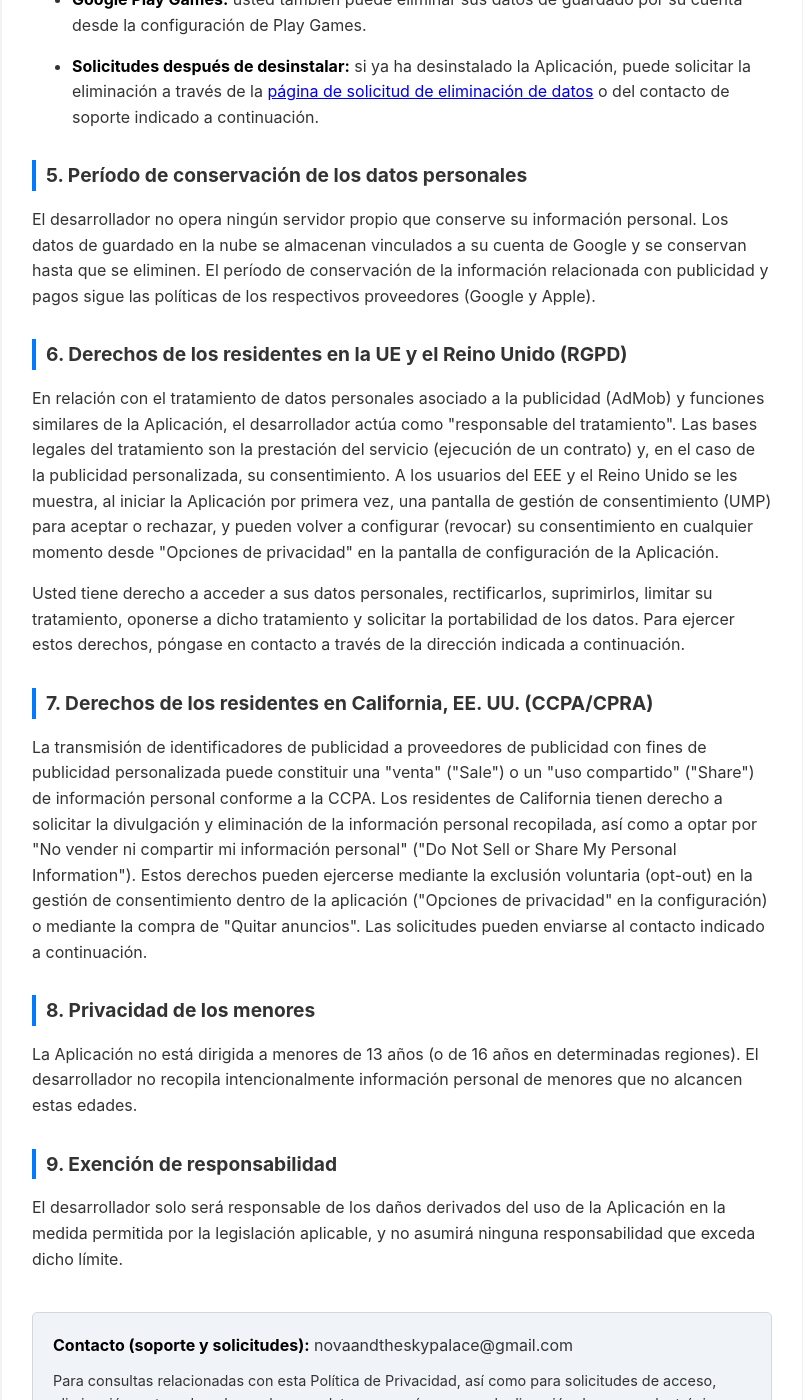
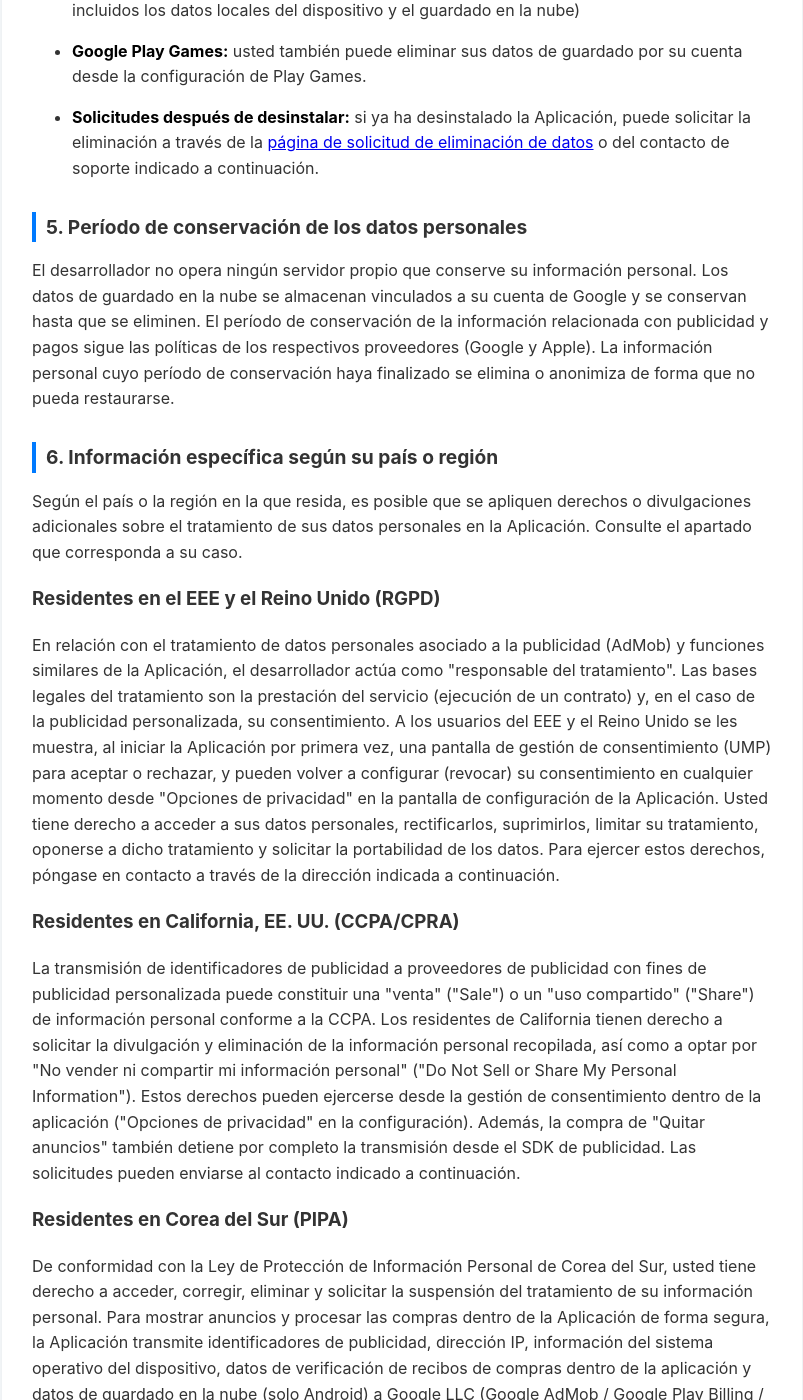
Before and after one commit to kenjineer-code/kenjineer-code.github.io, a Jekyll site: the page built from privacy.es.html, in a window 1280 px wide and 1400 px high, scrolled down 1468 px. Shown: the whole window, without its empty margins (238-1041 px from the left). Built offline with Jekyll 4.4.1, drawn with Linux system fonts in a browser that asks for light colours; some of the changed text lies outside the part shown.

Commit message:
feat: スペイン語(es)版をRegion-Specific Disclosures構造へ反映 (#11)
正本privacy.htmlの改修（同コミット履歴の前段）に合わせ、
privacy.es.htmlを同一構造へ改修する。既存の承認済みGDPR/RGPD・CCPA
訳文は1段落へ統合して流用し、韓国(PIPA)・ブラジル(LGPD)・
Datos gestionados por los proveedores段落を新規翻訳。§2/§5追記・
§7年齢抽象化・連絡先DPO/CPO文言も反映。

3系統LLM監査（Claude自己レビュー・Codex・Gemini）すべてAPPROVED。
証跡: docs/i18n-audits/region-specific-disclosures-es.md

検証: jekyll build && bash scripts/check-privacy-locales.sh がclean。

Co-Authored-By: Claude Opus 4.8 <noreply@anthropic.com>

```diff
--- a/privacy.es.html
+++ b/privacy.es.html
@@ -18,7 +18,7 @@ title: "Política de Privacidad - Nova y el Palacio Celestial"
     <li><strong>Finalidad:</strong> mostrar anuncios personalizados, entregar los artículos adquiridos mediante compras dentro de la aplicación, prevenir transacciones fraudulentas, y sincronizar los datos de guardado en la nube</li>
     <li><strong>Políticas de cada proveedor:</strong> Google: <a href="https://policies.google.com/privacy">https://policies.google.com/privacy</a> / Apple: <a href="https://www.apple.com/legal/privacy/">https://www.apple.com/legal/privacy/</a></li>
 </ul>
-<p>Los identificadores de publicidad se utilizan para la entrega de anuncios y el desarrollador no los utiliza con el fin de identificarlo personalmente.</p>
+<p>Los identificadores de publicidad se utilizan para la entrega de anuncios y el desarrollador no los utiliza con el fin de identificarlo personalmente. Esta transmisión puede incluir la transferencia de información personal desde su país o región al país donde se encuentra el proveedor tercero (por ejemplo, Estados Unidos).</p>
 
 <h2 id="section3">3. Tratamiento del seguimiento (iOS)</h2>
 <p>En iOS, al iniciar la Aplicación por primera vez se muestra un cuadro de diálogo de permiso de seguimiento basado en el marco de trabajo App Tracking Transparency (ATT). Aunque no otorgue el permiso, podrá utilizar todas las funciones de la Aplicación.</p>
@@ -33,24 +33,35 @@ title: "Política de Privacidad - Nova y el Palacio Celestial"
 </ul>
 
 <h2 id="section5">5. Período de conservación de los datos personales</h2>
-<p>El desarrollador no opera ningún servidor propio que conserve su información personal. Los datos de guardado en la nube se almacenan vinculados a su cuenta de Google y se conservan hasta que se eliminen. El período de conservación de la información relacionada con publicidad y pagos sigue las políticas de los respectivos proveedores (Google y Apple).</p>
+<p>El desarrollador no opera ningún servidor propio que conserve su información personal. Los datos de guardado en la nube se almacenan vinculados a su cuenta de Google y se conservan hasta que se eliminen. El período de conservación de la información relacionada con publicidad y pagos sigue las políticas de los respectivos proveedores (Google y Apple). La información personal cuyo período de conservación haya finalizado se elimina o anonimiza de forma que no pueda restaurarse.</p>
 
-<h2 id="section6">6. Derechos de los residentes en la UE y el Reino Unido (RGPD)</h2>
-<p>En relación con el tratamiento de datos personales asociado a la publicidad (AdMob) y funciones similares de la Aplicación, el desarrollador actúa como "responsable del tratamiento". Las bases legales del tratamiento son la prestación del servicio (ejecución de un contrato) y, en el caso de la publicidad personalizada, su consentimiento. A los usuarios del EEE y el Reino Unido se les muestra, al iniciar la Aplicación por primera vez, una pantalla de gestión de consentimiento (UMP) para aceptar o rechazar, y pueden volver a configurar (revocar) su consentimiento en cualquier momento desde "Opciones de privacidad" en la pantalla de configuración de la Aplicación.</p>
-<p>Usted tiene derecho a acceder a sus datos personales, rectificarlos, suprimirlos, limitar su tratamiento, oponerse a dicho tratamiento y solicitar la portabilidad de los datos. Para ejercer estos derechos, póngase en contacto a través de la dirección indicada a continuación.</p>
+<h2 id="section6">6. Información específica según su país o región</h2>
+<p>Según el país o la región en la que resida, es posible que se apliquen derechos o divulgaciones adicionales sobre el tratamiento de sus datos personales en la Aplicación. Consulte el apartado que corresponda a su caso.</p>
 
-<h2 id="section7">7. Derechos de los residentes en California, EE. UU. (CCPA/CPRA)</h2>
-<p>La transmisión de identificadores de publicidad a proveedores de publicidad con fines de publicidad personalizada puede constituir una "venta" ("Sale") o un "uso compartido" ("Share") de información personal conforme a la CCPA. Los residentes de California tienen derecho a solicitar la divulgación y eliminación de la información personal recopilada, así como a optar por "No vender ni compartir mi información personal" ("Do Not Sell or Share My Personal Information"). Estos derechos pueden ejercerse mediante la exclusión voluntaria (opt-out) en la gestión de consentimiento dentro de la aplicación ("Opciones de privacidad" en la configuración) o mediante la compra de "Quitar anuncios". Las solicitudes pueden enviarse al contacto indicado a continuación.</p>
+<h3>Residentes en el EEE y el Reino Unido (RGPD)</h3>
+<p>En relación con el tratamiento de datos personales asociado a la publicidad (AdMob) y funciones similares de la Aplicación, el desarrollador actúa como "responsable del tratamiento". Las bases legales del tratamiento son la prestación del servicio (ejecución de un contrato) y, en el caso de la publicidad personalizada, su consentimiento. A los usuarios del EEE y el Reino Unido se les muestra, al iniciar la Aplicación por primera vez, una pantalla de gestión de consentimiento (UMP) para aceptar o rechazar, y pueden volver a configurar (revocar) su consentimiento en cualquier momento desde "Opciones de privacidad" en la pantalla de configuración de la Aplicación. Usted tiene derecho a acceder a sus datos personales, rectificarlos, suprimirlos, limitar su tratamiento, oponerse a dicho tratamiento y solicitar la portabilidad de los datos. Para ejercer estos derechos, póngase en contacto a través de la dirección indicada a continuación.</p>
 
-<h2 id="section8">8. Privacidad de los menores</h2>
-<p>La Aplicación no está dirigida a menores de 13 años (o de 16 años en determinadas regiones). El desarrollador no recopila intencionalmente información personal de menores que no alcancen estas edades.</p>
+<h3>Residentes en California, EE. UU. (CCPA/CPRA)</h3>
+<p>La transmisión de identificadores de publicidad a proveedores de publicidad con fines de publicidad personalizada puede constituir una "venta" ("Sale") o un "uso compartido" ("Share") de información personal conforme a la CCPA. Los residentes de California tienen derecho a solicitar la divulgación y eliminación de la información personal recopilada, así como a optar por "No vender ni compartir mi información personal" ("Do Not Sell or Share My Personal Information"). Estos derechos pueden ejercerse desde la gestión de consentimiento dentro de la aplicación ("Opciones de privacidad" en la configuración). Además, la compra de "Quitar anuncios" también detiene por completo la transmisión desde el SDK de publicidad. Las solicitudes pueden enviarse al contacto indicado a continuación.</p>
 
-<h2 id="section9">9. Exención de responsabilidad</h2>
+<h3>Residentes en Corea del Sur (PIPA)</h3>
+<p>De conformidad con la Ley de Protección de Información Personal de Corea del Sur, usted tiene derecho a acceder, corregir, eliminar y solicitar la suspensión del tratamiento de su información personal. Para mostrar anuncios y procesar las compras dentro de la Aplicación de forma segura, la Aplicación transmite identificadores de publicidad, dirección IP, información del sistema operativo del dispositivo, datos de verificación de recibos de compras dentro de la aplicación y datos de guardado en la nube (solo Android) a Google LLC (Google AdMob / Google Play Billing / Google Play Games) y Apple Inc. (App Store), con el fin de mostrar anuncios personalizados, entregar los artículos adquiridos, prevenir transacciones fraudulentas y sincronizar los datos de guardado en la nube; esto implica la transferencia de información personal fuera de Corea del Sur (por ejemplo, a Estados Unidos). Si desea ejercer sus derechos o realizar consultas sobre esta transferencia internacional, póngase en contacto a través de la dirección indicada a continuación.</p>
+
+<h3>Residentes en Brasil (LGPD)</h3>
+<p>De conformidad con la Ley General de Protección de Datos de Brasil (LGPD), usted tiene derecho a la confirmación del tratamiento, acceso, corrección, anonimización, bloqueo o eliminación, portabilidad de los datos, información sobre el uso compartido con terceros, y a revocar su consentimiento respecto de sus datos personales. Para ejercer estos derechos, póngase en contacto a través de la dirección indicada a continuación.</p>
+
+<h3>Datos gestionados por los proveedores</h3>
+<p>Google LLC y Apple Inc. pueden tratar la información que reciben a través de Google AdMob, Google Play Billing, Google Play Games y App Store para sus propios fines, actuando como responsables independientes conforme a sus propias políticas de privacidad. Para acceder o eliminar los datos gestionados por estos proveedores —como la información de su cuenta de Google Play o App Store y su historial de compras—, utilice directamente la configuración de la cuenta de su dispositivo o el panel de privacidad de la plataforma correspondiente. Para consultas sobre el tratamiento por parte del desarrollador de las funciones a nivel de la Aplicación (publicidad, compras dentro de la aplicación, guardado en la nube), póngase en contacto a través de la dirección indicada a continuación.</p>
+
+<h2 id="section7">7. Privacidad de los menores</h2>
+<p>La Aplicación no está dirigida a menores de 13 años (o de otra edad de consentimiento que exija la legislación local aplicable si difiere, como menores de 16 años en algunas partes de Europa o menores de 14 años en Corea del Sur). El desarrollador no recopila intencionalmente información personal de menores que no alcancen estas edades.</p>
+
+<h2 id="section8">8. Exención de responsabilidad</h2>
 <p>El desarrollador solo será responsable de los daños derivados del uso de la Aplicación en la medida permitida por la legislación aplicable, y no asumirá ninguna responsabilidad que exceda dicho límite.</p>
 
 <div class="contact-box">
     <strong>Contacto (soporte y solicitudes):</strong> novaandtheskypalace@gmail.com<br>
-    <p style="margin-top: 10px; font-size: 0.9em;">Para consultas relacionadas con esta Política de Privacidad, así como para solicitudes de acceso, eliminación u otros derechos sobre sus datos, comuníquese con la dirección de correo electrónico indicada arriba.</p>
+    <p style="margin-top: 10px; font-size: 0.9em;">Para consultas relacionadas con esta Política de Privacidad, así como para solicitudes de acceso, eliminación u otros derechos sobre sus datos, comuníquese con la dirección de correo electrónico indicada arriba. El desarrollador opera la Aplicación como desarrollador individual y no ha designado un Delegado de Protección de Datos (DPO) ni un responsable de privacidad (CPO) específico. Las consultas relacionadas con la privacidad se atienden de forma centralizada a través de la dirección de contacto indicada arriba.</p>
 </div>
 
 {% include legal-footer.html locale="es" %}
```
Also changed, not shown: docs/i18n-audits/region-specific-disclosures-es.md (added, +36 -0 lines).
